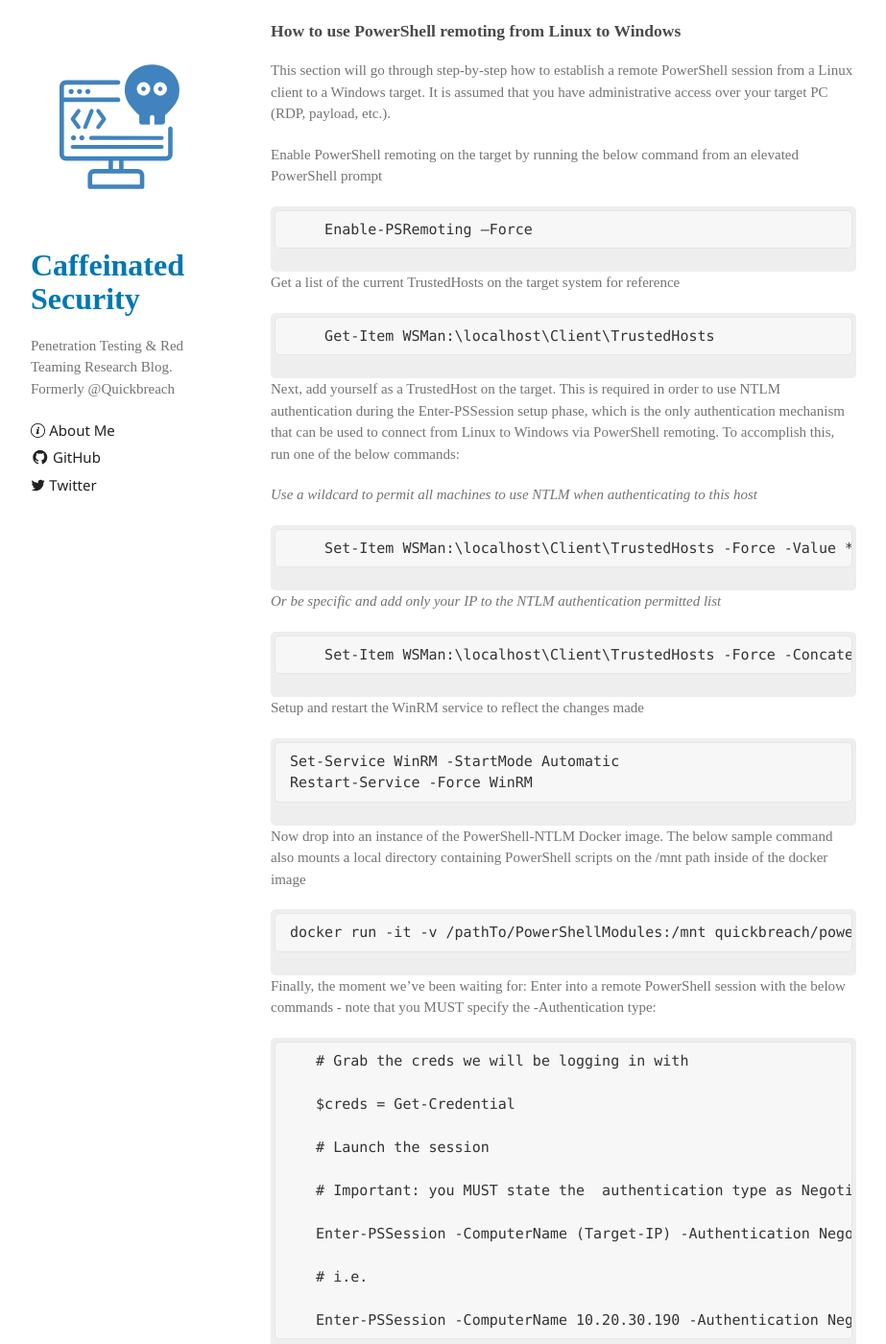
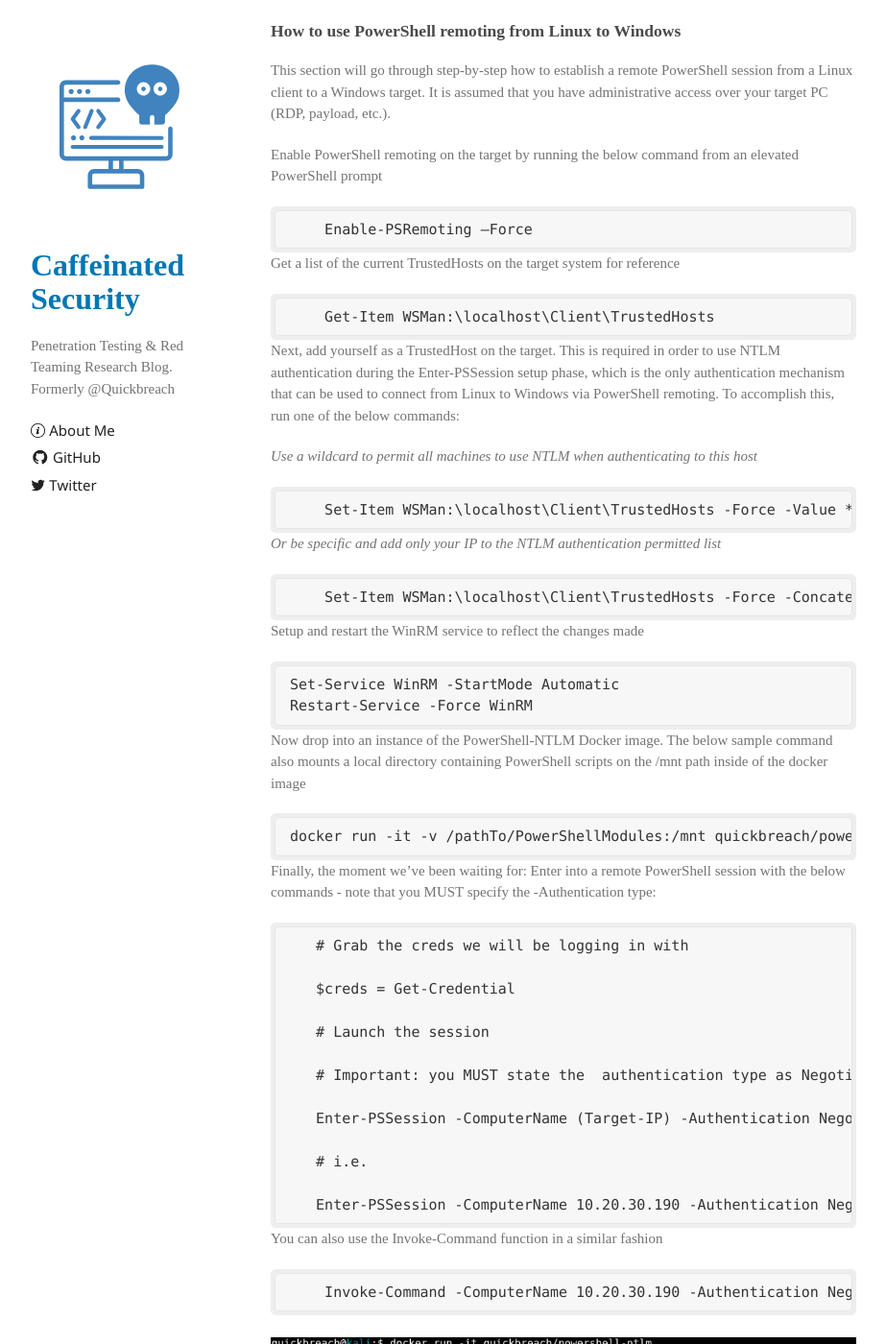
Before and after one commit to CaffeinatedWill/caffeinatedwill.github.io, a Jekyll site: the page docs/2018/11/03/powershell-remoting-from-linux-to-windows/index.html, which Jekyll copies as it is, in a window 1280 px wide and 1400 px high, scrolled down 943 px. Shown: the whole window at 96% size, without its empty margins (178-1101 px from the left). Built offline with Jekyll 4.4.1, drawn with Linux system fonts in a browser that asks for light colours; some web fonts are replaced.

Commit message:
fixed code box margin

```diff
--- a/_sass/custom.scss
+++ b/_sass/custom.scss
@@ -62,3 +62,7 @@
     border: 1px solid #eeeeee;
     border-radius: 5px;
 }
+
+pre.highlight {
+    margin: 0;
+}
--- a/docs/2018/11/03/powershell-remoting-from-linux-to-windows/index.html
+++ b/docs/2018/11/03/powershell-remoting-from-linux-to-windows/index.html
@@ -231,7 +231,8 @@
 <div class="language-plaintext highlighter-rouge"><div class="highlight"><pre class="highlight"><code>    Invoke-Command -ComputerName 10.20.30.190 -Authentication Negotiate -Credential $creds -ScriptBlock {Get-HotFix}
 </code></pre></div></div>
 
-<p><img src="/assets/img/posts/01/demo.png" alt="" title="Pow" /></p>
+<p><br />
+<img src="/assets/img/posts/01/demo.png" alt="" title="Pow" /></p>
 
 <h3 id="clean-up">Clean up</h3>
 
--- a/docs/assets/css/style.css
+++ b/docs/assets/css/style.css
@@ -388,6 +388,10 @@
   border-radius: 5px;
 }
 
+pre.highlight {
+  margin: 0;
+}
+
 body {
   background-color: var(--clr-bg);
   padding: 50px;
```
Also changed, not shown: _posts/quickbreach/2018-11-03-powershell-remoting-from-linux-to-windows.md (+1 -0 lines), 1 other file.
